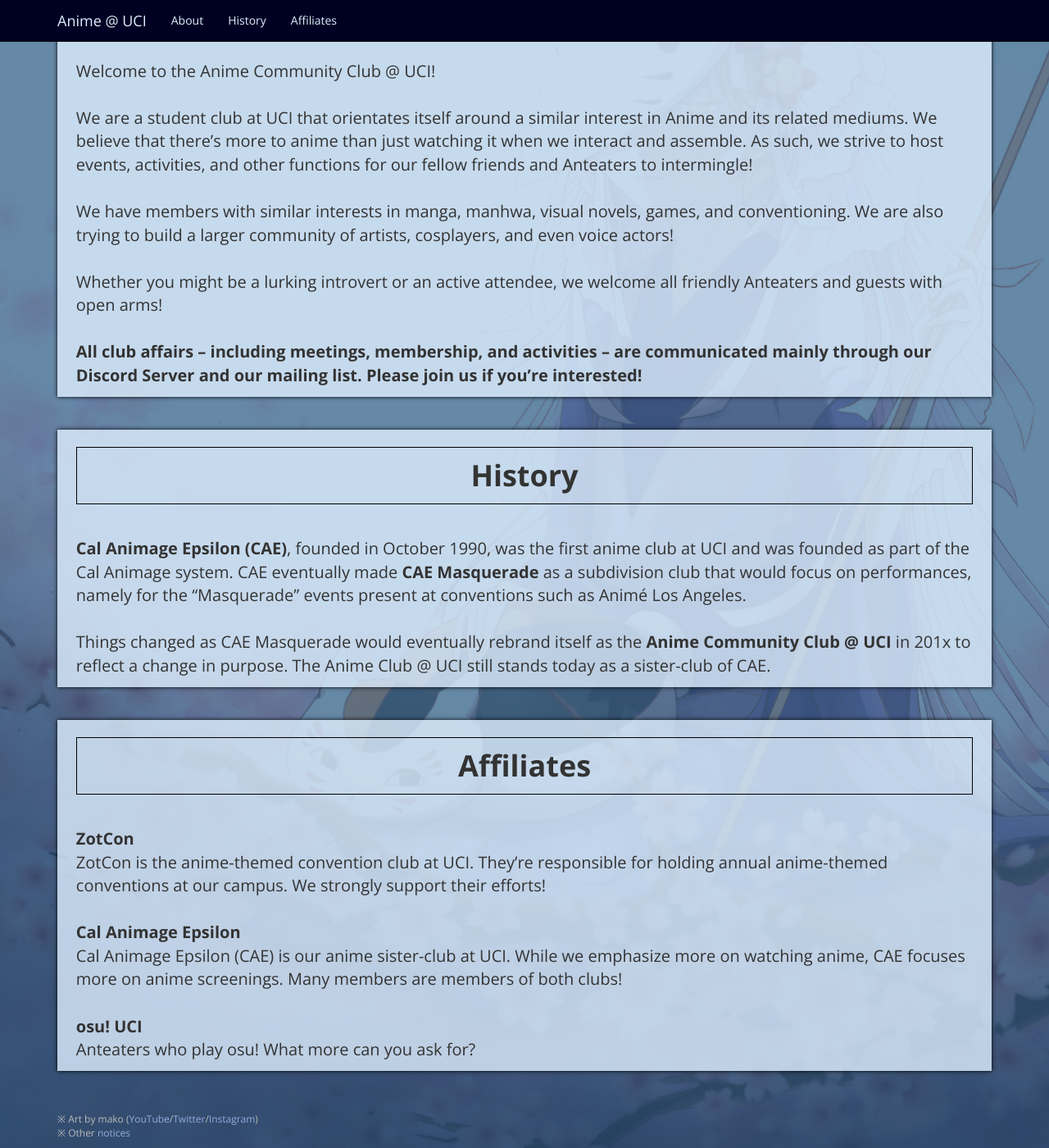
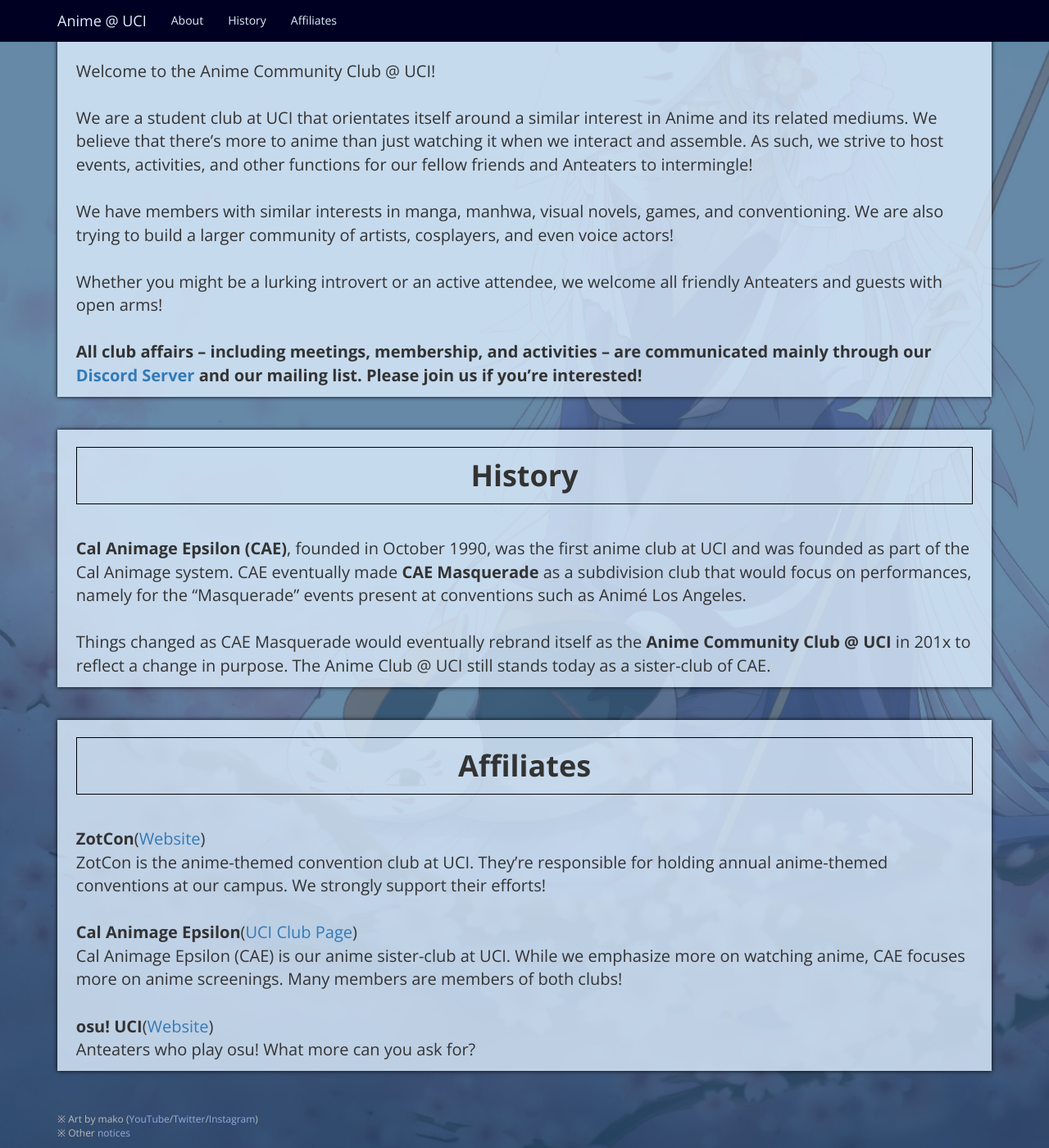
Before and after one commit to jeepracer98/uci.moe, a Jekyll site: the page index.html, which Jekyll copies as it is, in a window 1280 px wide and 1400 px high, scrolled down 687 px. Shown: the whole window at 82% size. Built offline with Jekyll 4.4.1, drawn with Linux system fonts in a browser that asks for light colours.

Commit message:
Added links

```diff
--- a/index.html
+++ b/index.html
@@ -73,7 +73,7 @@
 
     Whether you might be a lurking introvert or an active attendee, we welcome all friendly Anteaters and guests with open arms!</br></br>
 
-    <b>All club affairs – including meetings, membership, and activities – are communicated mainly through our Discord Server and our mailing list. Please join us if you’re interested!</b>
+    <b>All club affairs – including meetings, membership, and activities – are communicated mainly through our <a href="https://discord.gg/xQkGFSw">Discord Server</a> and our mailing list. Please join us if you’re interested!</b>
                         </p>
                     </div>
                     <div class="section">
@@ -89,13 +89,13 @@
                         <a name="affiliates"></a>
                         <h1>Affiliates</h1>
                         <p>
-    <b>ZotCon</b></br>
+    <b>ZotCon</b>(<a href="https://www.zotcon.org">Website</a>)</br>
     ZotCon is the anime-themed convention club at UCI. They’re responsible for holding annual anime-themed conventions at our campus. We strongly support their efforts!</br></br>
 
-    <b>Cal Animage Epsilon</b></br>
+    <b>Cal Animage Epsilon</b>(<a href="https://campusgroups.uci.edu/animeclubcae/home/">UCI Club Page</a>)</br>
     Cal Animage Epsilon (CAE) is our anime sister-club at UCI. While we emphasize more on watching anime, CAE focuses more on anime screenings. Many members are members of both clubs!</br></br>
 
-    <b>osu! UCI</b></br>
+    <b>osu! UCI</b>(<a href="http://www.osuuci.com">Website</a>)</br>
     Anteaters who play osu! What more can you ask for?
                         </p>
                     </div>
```
